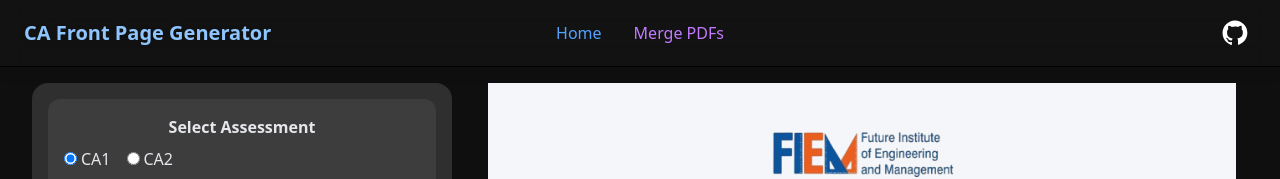
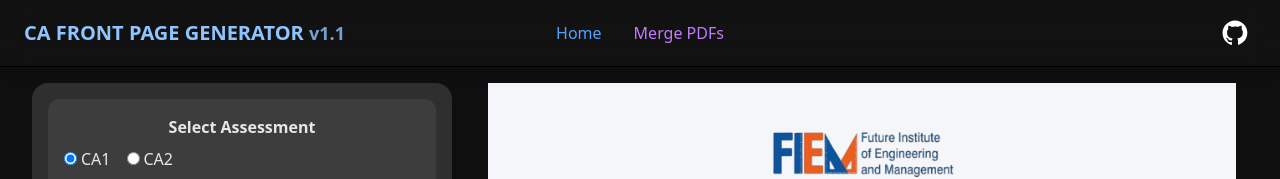
Before and after one commit to dipannitasharma/front-page-generator, a React (Vite) app: page / in a window 1280 px wide. Shown: the top 179 px of the page. Built offline with nearby package versions, Linux system fonts and the light colour scheme.

Commit message:
updated version

```diff
--- a/src/components/Header.jsx
+++ b/src/components/Header.jsx
@@ -28,8 +28,8 @@ const Header = () => {
     >
       {/* ================= LEFT: APP NAME ================= */}
       <div className="flex items-center">
-        <h1 className="text-lg sm:text-xl font-bold text-blue-300 drop-shadow-sm">
-          CA Front Page Generator
+        <h1 className="text-lg sm:text-xl font-bold text-blue-300 drop-shadow-sm uppercase">
+          CA Front Page Generator <span className="text-sm sm:text-lg lowercase opacity-80">v1.1</span>
         </h1>
       </div>
 
--- /dev/null
+++ b/src/data.js
@@ -0,0 +1 @@
+export version = 1.1
--- a/src/pages/Home.jsx
+++ b/src/pages/Home.jsx
@@ -81,7 +81,6 @@ const Home = () => {
                                 />
                             </div>
                         </div>
-
                         <div className="p-6 m-6 flex gap-3 justify-center bg-[#3d3d3d] rounded-2xl">
                            {formData.assessment === "CA1" && (
                                     <button
```
